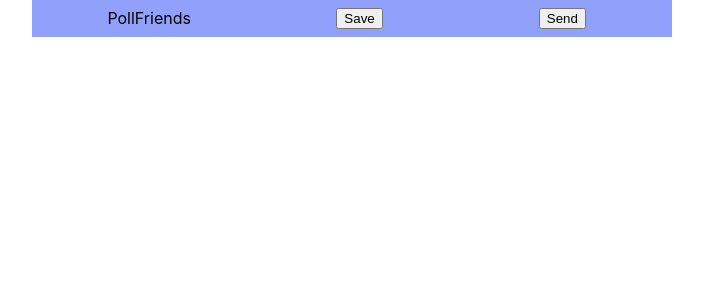
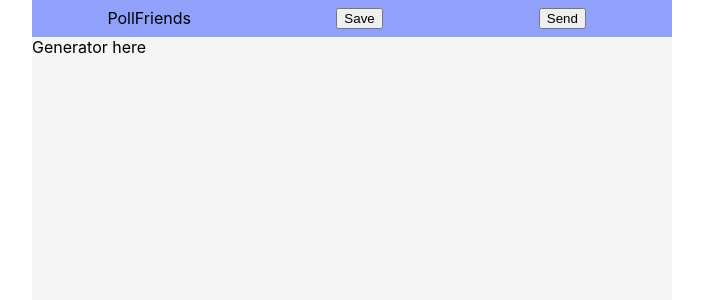
Before and after one commit to mbaduk3/poll-friends, a React (Create React App) app: page / in a window 1280 px wide. Shown: the top 300 px of the page, without its empty margins (288-991 px from the left). Built offline with nearby package versions, Linux system fonts and the light colour scheme.

Commit message:
generator

```diff
--- a/src/App.css
+++ b/src/App.css
@@ -14,6 +14,11 @@ nav {
 .state-button {
   margin: 0 0.8em;
   align-self: flex-end;
+}
+
+.generator-div {
+  background-color: whitesmoke;
+  height: 90vh;
 }
 
 .App {
--- a/src/App.js
+++ b/src/App.js
@@ -2,11 +2,13 @@ import React from 'react';
 import logo from './logo.svg';
 import './App.css';
 import Nav from './components/Nav'
+import Generator from './components/Generator'
 
 function App() {
 	return (
 		<div class="main-div">
 			<Nav />
+			<Generator />
 		</div>
 	)
 }
--- /dev/null
+++ b/src/components/Generator.js
@@ -0,0 +1,20 @@
+import React from 'react'
+import '../App.css'
+
+class Generator extends React.Component {
+
+    constructor() {
+        super();
+        this.state={};
+    }
+
+    render() {
+        return (
+            <div class="generator-div">
+                Generator here
+            </div>
+        )
+    }
+}
+
+export default Generator
```
